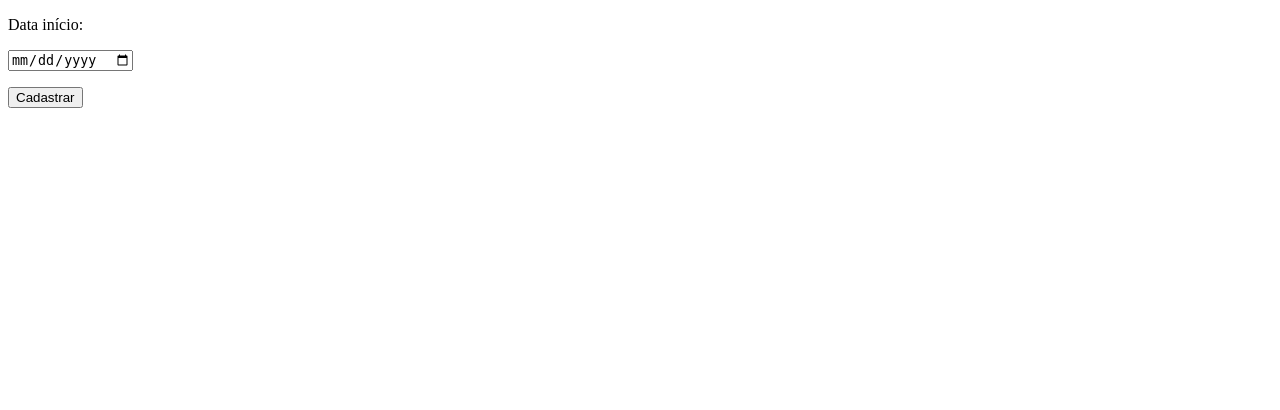
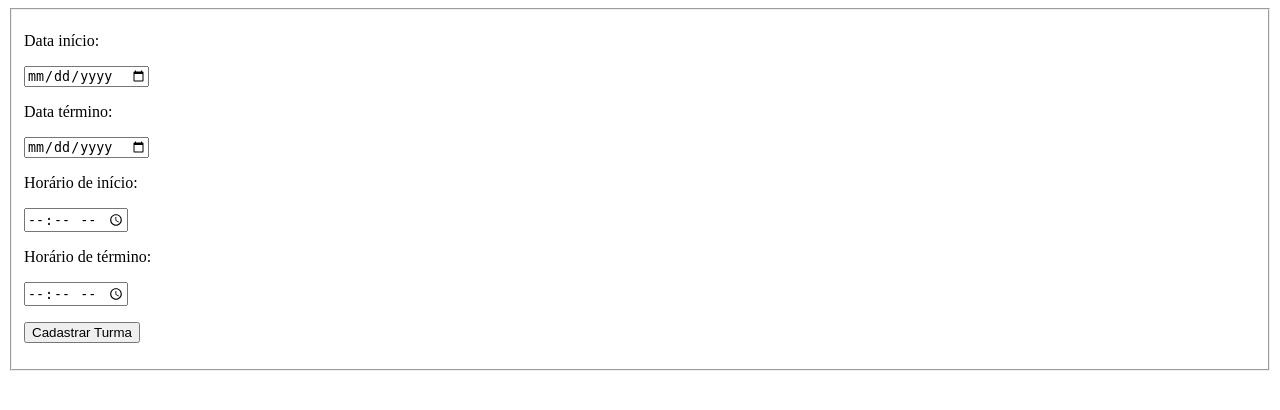
Before and after one commit to adrianovirgilio/ds_turma_b, a PHP site: page /form_cadastra_turma.php in a window 1280 px wide. Shown: the top 410 px of the page. Run offline with PHP 8.4, Linux system fonts and the light colour scheme.

Commit message:
Add files via upload

```diff
--- a/form_cadastra_aluno.php
+++ b/form_cadastra_aluno.php
@@ -18,8 +18,8 @@
         </div>
 
         <div id="corpo">
+        <fieldset>
         	<form action="#" method="get">
-
      		<!-- Select que vai buscar as turma disponíveis para cadastro-->
             <label>Seleciona o código de uma turma:</label>
             <select name="turma" required>
@@ -35,11 +35,12 @@
             	<p><input type="submit" name="cadastrar" value="Cadastrar Aluno"> </p>
 
             </form>
+           </fieldset>
         </div>
 
         <div id="rodape">
         </div>
 
-    </div>
+    </div><!-- Fim da div todoconteudo -->
 </body>
 </html>
--- a/form_cadastra_turma.php
+++ b/form_cadastra_turma.php
@@ -38,12 +38,25 @@ else
     <div id="menu">
     </div>
 
-<div id="corpo">
- <!--Criando formulário -->
- <form action="#" method="get">
- <p><label>Data início:</label> </p>
- <p><input type="date" name="data_inicio"></p>
- <p><input type="submit" value="Cadastrar" id="gravar"	name="cadastrar" ></p></form>
+    <div id="corpo">
+     <!--Criando formulário -->
+     <fieldset>
+         <form action="#" method="get">
+         <p><label>Data início:</label> </p>
+         <p><input type="date" name="data_inicio"></p>
+
+         <p><label>Data término:</label> </p>
+         <p><input type="date" name="data_termino"></p>
+
+         <p><label>Horário de início:</label> </p>
+         <p><input type="time" name="hora_inicio"></p>
+
+         <p><label>Horário de término:</label> </p>
+         <p><input type="time" name="hora_termino"></p>
+
+         <p><input type="submit" value="Cadastrar Turma" name="cadastrar" ></p>
+         </form>
+     </fieldset>
     </div>
 
     <div id="rodape">
```
